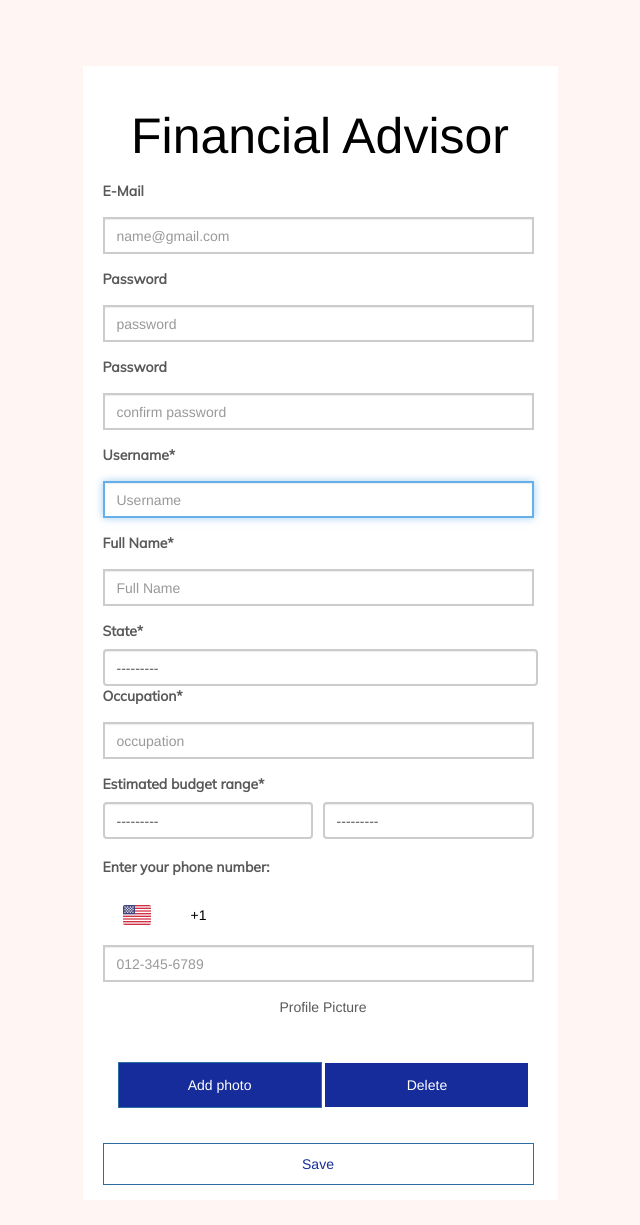
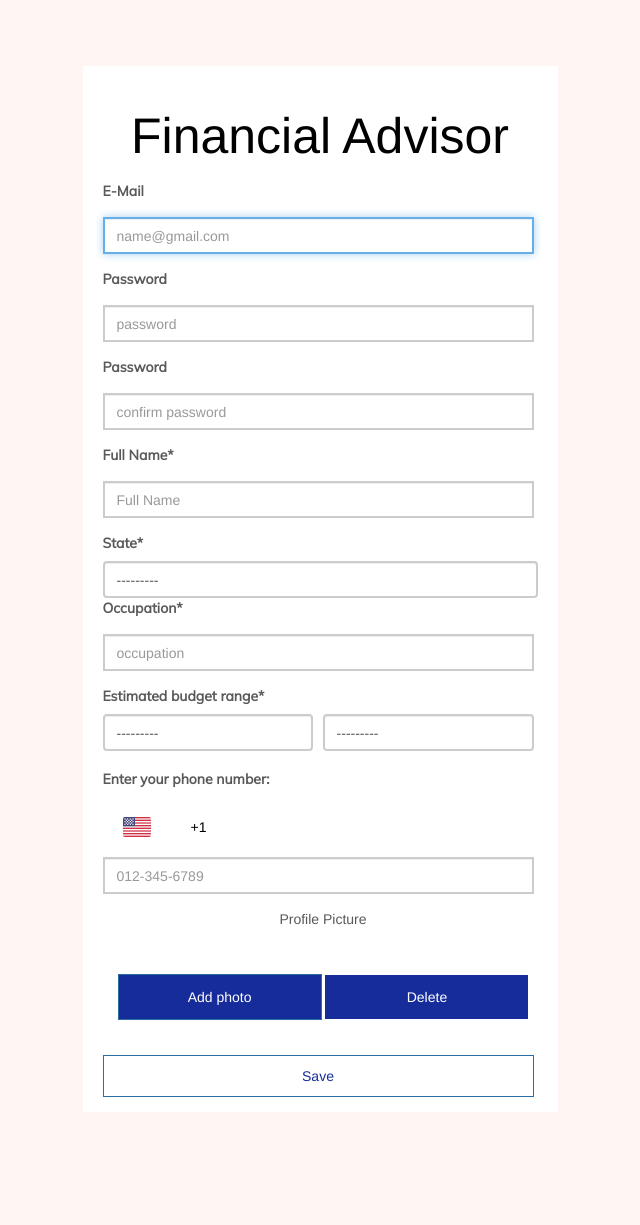
Before and after one commit to muradaghazade/fibility, a Django app: page /accounts/register-advisor/ in a window 1280 px wide. Shown: the part 67-1292 px from the top of the page, without its empty margins (320-960 px from the left). Run offline with Django 3.2, Linux system fonts and the light colour scheme; some libraries are stand-ins or nearby versions.

Commit message:
username field deleted

```diff
--- a/account/admin.py
+++ b/account/admin.py
@@ -7,7 +7,7 @@ from django.forms import ModelForm
 # @admin.register(User, Region, TypeOfAdvice)
 class TheUserAdmin(admin.ModelAdmin):
     # model = User
-    list_display = ('username', 'salary', 'age', 'is_advisor', 'is_seeker')
+    list_display = ('email', 'salary', 'age', 'is_advisor', 'is_seeker')
     ordering = ('-id',)
     search_fields = ('email',)
     list_filter = ('is_advisor',)
--- a/account/forms.py
+++ b/account/forms.py
@@ -1,5 +1,5 @@
 from django import forms
-from django.contrib.auth.forms import UserCreationForm, AuthenticationForm, PasswordResetForm, SetPasswordForm
+from django.contrib.auth.forms import UserCreationForm, AuthenticationForm, PasswordResetForm, SetPasswordForm,UsernameField
 from .models import User
 from django_range_slider.fields import RangeSliderField
 
@@ -29,11 +29,10 @@ class AdvisorRegisterForm(UserCreationForm):
 
     class Meta:
         model = User
-        fields = ('username','full_name','email','password1','password2','occupation', 'salary', 'number', 'is_advisor', 'profile_pic', 'state', 'start_budget', 'end_budget')
+        fields = ('full_name','email','password1','password2','occupation', 'salary', 'number', 'is_advisor', 'profile_pic', 'state', 'start_budget', 'end_budget')
 
         widgets = {
             'full_name': forms.TextInput(attrs={'id': 'fullname', 'placeholder': 'Full Name', 'class': 'form-control'}),
-            'username': forms.TextInput(attrs={'id': 'username', 'placeholder': 'Username', 'class': 'form-control'}),
             'state': forms.Select(attrs={'id': 'sell', 'class': 'form-control select__field'}),
             'start_budget': forms.Select(attrs={'id': 'start-budget', 'class': 'form-control select__field'}),
             'end_budget': forms.Select(attrs={'id': 'end-budget', 'class': 'form-control select__field'}),
@@ -66,11 +65,10 @@ class SeekerRegisterForm(UserCreationForm):
 
     class Meta:
         model = User
-        fields = ('username','full_name','email','password1','password2', 'occupation', 'salary', 'number', 'is_seeker', 'profile_pic', 'age', 'state', 'start_budget', 'end_budget')
+        fields = ('full_name','email','password1','password2', 'occupation', 'salary', 'number', 'is_seeker', 'profile_pic', 'age', 'state', 'start_budget', 'end_budget')
 
         widgets = {
             'full_name': forms.TextInput(attrs={'id': 'fullname', 'placeholder': 'Full Name', 'class': 'form-control'}),
-            'username': forms.TextInput(attrs={'id': 'username', 'placeholder': 'Username', 'class': 'form-control'}),
             'state': forms.Select(attrs={'id': 'sell', 'placeholder': 'Username', 'class': 'form-control select__field'}),
             'start_budget': forms.Select(attrs={'id': 'start-budget', 'class': 'form-control select__field'}),
             'end_budget': forms.Select(attrs={'id': 'end-budget', 'class': 'form-control select__field'}),
@@ -84,25 +82,29 @@ class SeekerRegisterForm(UserCreationForm):
             # 'company': forms.TextInput(attrs={'id': 'company', 'placeholder': 'company', 'class': 'form-control'}),
         }
 
+
 class LoginForm(AuthenticationForm):
+    username = UsernameField(widget=forms.TextInput(attrs={
+        'autofocus': True,
+        'class': 'form-control',
+        'placeholder': 'Email',
+        'name': 'email'
+    }))
     password = forms.CharField(
-        widget = forms.PasswordInput(
-            attrs={
-                'placeholder' : 'Password',
-                'class' : 'form-control',
-            }))
-
-    username = forms.CharField(
-        widget = forms.TextInput(
-            attrs={
-                'id': 'username',
-                'placeholder': 'Your Username',
-                'class': 'form-control'
-            }))
+        label=("Password"),
+        strip=False,
+        widget=forms.PasswordInput(attrs={
+            'autocomplete': 'current-password',
+            'class': 'form-control',
+            'name': 'password',
+            'placeholder': 'Password'
+        }),
+    )
 
     class Meta:
         model = User
         fields = ['username', 'password']
+
 
 class UpdateProfileForm(forms.ModelForm):
 
@@ -114,11 +116,10 @@ class UpdateProfileForm(forms.ModelForm):
 
     class Meta:
         model = User
-        fields = ['full_name', 'username', 'email', 'number', 'profile_pic', 'state', 'start_budget', 'end_budget', 'salary']
+        fields = ['full_name', 'email', 'number', 'profile_pic', 'state', 'start_budget', 'end_budget', 'salary']
 
         widgets = {
             'full_name': forms.TextInput(attrs={'id': 'full_name', 'placeholder': 'First Name',  'class': 'form-control'}),
-            'username': forms.TextInput(attrs={'id': 'username', 'placeholder': 'Your Username',  'class': 'form-control'}),
             'email': forms.EmailInput(attrs={'id': 'email', 'placeholder': 'Bio',  'class': 'form-control'}),
             'state': forms.Select(attrs={'id': 'sell', 'placeholder': 'Username', 'class': 'form-control select__field'}),
             'start_budget': forms.Select(attrs={'id': 'start-budget', 'class': 'form-control select__field'}),
--- a/account/models.py
+++ b/account/models.py
@@ -1,22 +1,44 @@
 from django.db import models
-from django.contrib.auth.models import AbstractUser
+from django.contrib.auth.models import AbstractUser, BaseUserManager, UnicodeUsernameValidator
 from .common import slugify
+from .managers import UserManager
 from django.core.mail import send_mail
 
+from django.contrib.auth.base_user import BaseUserManager
+from django.utils.translation import ugettext_lazy as _
+
+
 class User(AbstractUser):
-    email = models.EmailField(('email adress'), unique=True, null=True)
+    username_validator = UnicodeUsernameValidator
+    username = models.CharField(
+        ('username'),
+        max_length=150,
+        blank=True,
+        null=True,
+        unique=False,
+        help_text=('Required. 150 characters or fewer. Letters, digits and @/./+/-/_ only.'),
+        validators=[username_validator],
+        error_messages={
+            'unique': ("A user with that username already exists."),
+        },
+    )
+    email = models.EmailField(('email adress'), unique=True)
     full_name = models.CharField(max_length=100)
     age = models.IntegerField(null=True, blank=True)
-    occupation = models.CharField(max_length=255, null=True)
+    occupation = models.CharField(max_length=255, null=True, blank=True)
     salary = models.IntegerField(('Amount'),null=True, blank=True)
-    number = models.CharField(max_length=100, null=True)
+    number = models.CharField(max_length=100, null=True, blank=True)
     profile_pic = models.ImageField(upload_to='images', null=True, blank=True)
     is_advisor = models.BooleanField(default=False)
     is_seeker = models.BooleanField(default=False)
     slug = models.SlugField(max_length=255, null=True, blank=True)
-    state = models.ForeignKey("State", on_delete=models.CASCADE, db_index=True, related_name='message', null=True)
+    state = models.ForeignKey("State", on_delete=models.CASCADE, db_index=True, related_name='message', null=True, blank=True)
     start_budget = models.ForeignKey("StartBudget", on_delete=models.CASCADE, db_index=True, related_name='start_user', null=True, blank=True)
     end_budget = models.ForeignKey("EndBudget", on_delete=models.CASCADE, db_index=True, related_name='end_user', null=True, blank=True)
+
+    USERNAME_FIELD = 'email'
+    REQUIRED_FIELDS = []
+    objects = UserManager()
 
     class Meta:
         verbose_name = 'User'
@@ -24,7 +46,7 @@ class User(AbstractUser):
 
     def save(self, *args, **kwargs):
         super(User, self).save(*args, **kwargs)
-        self.slug = f'{slugify(self.username)}'
+        self.slug = f'{slugify(self.full_name)}-{self.id}'
         super(User, self).save(*args, **kwargs)
 
 class Message(models.Model):
--- a/account/templates/financial-advisor.html
+++ b/account/templates/financial-advisor.html
@@ -201,15 +201,6 @@ input[type=range] {
                   {{form.password2.errors}}
                 <div class="invalid-feedback">
                   Password is required
-                </div>
-              </div>
-
-              <div class="form-group">
-                <label for="fullname">Username*</label>
-                {{form.username}}
-                {{form.username.errors}}
-                <div class="invalid-feedback">
-                  Your fullname is invalid
                 </div>
               </div>
 
--- a/core/views.py
+++ b/core/views.py
@@ -14,6 +14,7 @@ class HomePageView(TemplateView):
         context = super().get_context_data(**kwargs)
         context['aboutus'] = AboutUsText.objects.order_by('-id').first
         context['moreonus'] = MoreOnUsText.objects.order_by('-id').first
+        print(self.request.user.slug)
         return context
 
 class MatchedView(ListView):
```
Also changed, not shown: account/managers.py (+0 -7 lines), account/templates/advice-seekers.html (+0 -9 lines), account/templates/profile.html (+0 -9 lines), account/migrations/0021_auto_20210408_1122.py (added), account/migrations/0022_auto_20210408_1145.py (added), account/migrations/0023_auto_20210408_1220.py (added), account/migrations/0024_auto_20210408_1221.py (added), account/migrations/0025_remove_user_username.py (added), account/migrations/0026_user_username.py (added), account/migrations/0027_auto_20210408_1426.py (added), account/migrations/0028_auto_20210408_1435.py (added), db.sqlite3.
